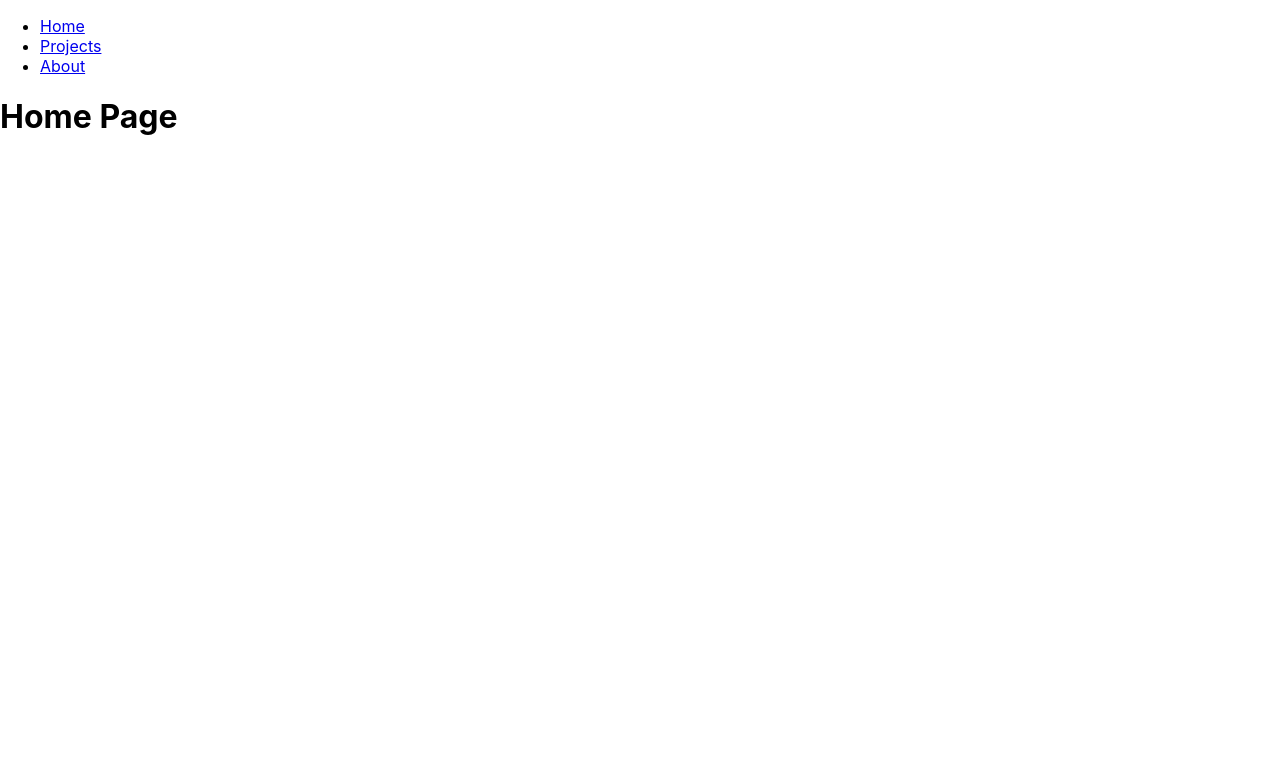
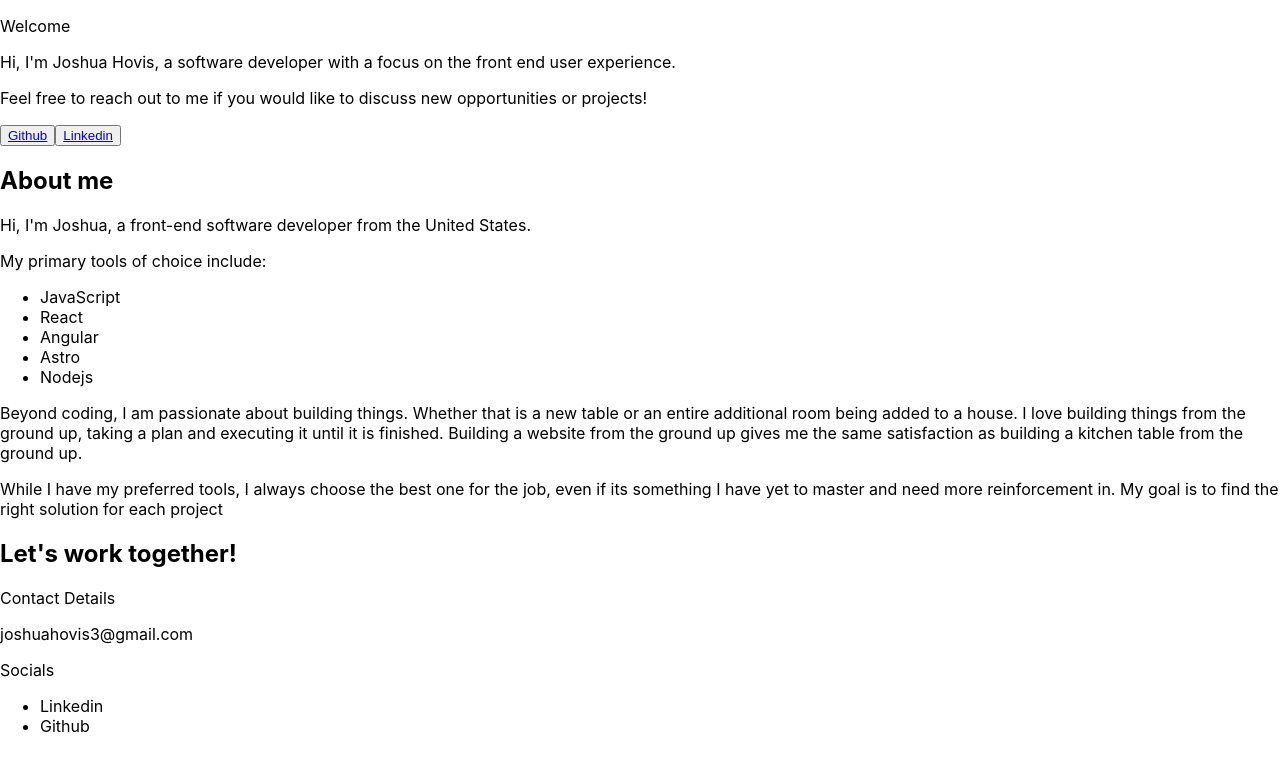
Before and after one commit to joshhovis/Portfolio, a React (Create React App) app: page / in a window 1280 px wide. Shown: the top 770 px of the page. Built offline with nearby package versions, Linux system fonts and the light colour scheme.

Commit message:
Move About to a component instead of page, add contact

```diff
--- a/src/App.js
+++ b/src/App.js
@@ -3,14 +3,13 @@ import React from "react";
 import { BrowserRouter as Router, Route, Routes, Link } from "react-router-dom";
 import Home from "./pages/Home";
 import Projects from "./pages/Projects";
-import About from "./pages/About";
+import About from "./components/About";
 import "./App.css";
 
 const App = () => {
     return (
         <Router>
-            <div>
-                <nav>
+            {/* <nav>
                     <ul>
                         <li>
                             <Link to="/">Home</Link>
@@ -22,13 +21,12 @@ const App = () => {
                             <Link to="/about">About</Link>
                         </li>
                     </ul>
-                </nav>
-                <Routes>
-                    <Route path="/" element={<Home />} />
-                    <Route path="/projects" element={<Projects />} />
-                    <Route path="/about" element={<About />} />
-                </Routes>
-            </div>
+                </nav> */}
+            <Routes>
+                <Route path="/" element={<Home />} />
+                <Route path="/projects" element={<Projects />} />
+                <Route path="/about" element={<About />} />
+            </Routes>
         </Router>
     );
 };
--- /dev/null
+++ b/src/components/About.js
@@ -0,0 +1,37 @@
+import React from "react";
+
+const About = () => {
+    return (
+        <div>
+            <h1>About me</h1>
+            <p>
+                Hi, I'm Joshua, a front-end software developer from the United
+                States.
+            </p>
+            <p>My primary tools of choice include:</p>
+            <ul>
+                <li>JavaScript</li>
+                <li>React</li>
+                <li>Angular</li>
+                <li>Astro</li>
+                <li>Nodejs</li>
+            </ul>
+            <p>
+                Beyond coding, I am passionate about building things. Whether
+                that is a new table or an entire additional room being added to
+                a house. I love building things from the ground up, taking a
+                plan and executing it until it is finished. Building a website
+                from the ground up gives me the same satisfaction as building a
+                kitchen table from the ground up.
+            </p>
+            <p>
+                While I have my preferred tools, I always choose the best one
+                for the job, even if its something I have yet to master and need
+                more reinforcement in. My goal is to find the right solution for
+                each project
+            </p>
+        </div>
+    );
+};
+
+export default About;
--- /dev/null
+++ b/src/components/Contact.js
@@ -0,0 +1,20 @@
+import React from "react";
+
+const Contact = () => {
+    return (
+        <div>
+            <h2>Let's work together!</h2>
+
+            <p>Contact Details</p>
+            <p>joshuahovis3@gmail.com</p>
+
+            <p>Socials</p>
+            <ul>
+                <li>Linkedin</li>
+                <li>Github</li>
+            </ul>
+        </div>
+    );
+};
+
+export default Contact;
--- a/src/pages/About.js
+++ /dev/null
@@ -1,11 +0,0 @@
-import React from "react";
-
-const About = () => {
-    return (
-        <div>
-            <h1>About Page</h1>
-        </div>
-    );
-};
-
-export default About;
--- /dev/null
+++ b/src/pages/Home.css
@@ -0,0 +1 @@
+/*# sourceMappingURL=Home.css.map */
--- a/src/pages/Home.js
+++ b/src/pages/Home.js
@@ -1,10 +1,42 @@
 import React from "react";
+import { Link } from "react-router-dom";
+import About from "../components/About";
+import Contact from "../components/Contact";
 
 const Home = () => {
     return (
-        <div>
-            <h1>Home Page</h1>
-        </div>
+        <main>
+            <section>
+                <p>Welcome</p>
+                <p>
+                    Hi, I'm <span>Joshua Hovis</span>, a software developer with
+                    a focus on the front end user experience.
+                </p>
+                <p>
+                    Feel free to reach out to me if you would like to discuss
+                    new opportunities or projects!
+                </p>
+
+                <div>
+                    <button>
+                        <Link to="https://github.com/joshhovis">Github</Link>
+                    </button>
+                    <button>
+                        <Link to="https://www.linkedin.com/in/joshua-hovis/">
+                            Linkedin
+                        </Link>
+                    </button>
+                </div>
+            </section>
+
+            <section>
+                <About />
+            </section>
+
+            <section>
+                <Contact />
+            </section>
+        </main>
     );
 };
 
--- /dev/null
+++ b/src/pages/Projects.css
@@ -0,0 +1 @@
+/*# sourceMappingURL=Projects.css.map */
```
Also changed, not shown: src/components/About.scss (added), src/components/Contact.scss (added), src/pages/Home.scss (added), src/pages/Projects.scss (added), 2 other files (tests, documents, lock files or other folders).
